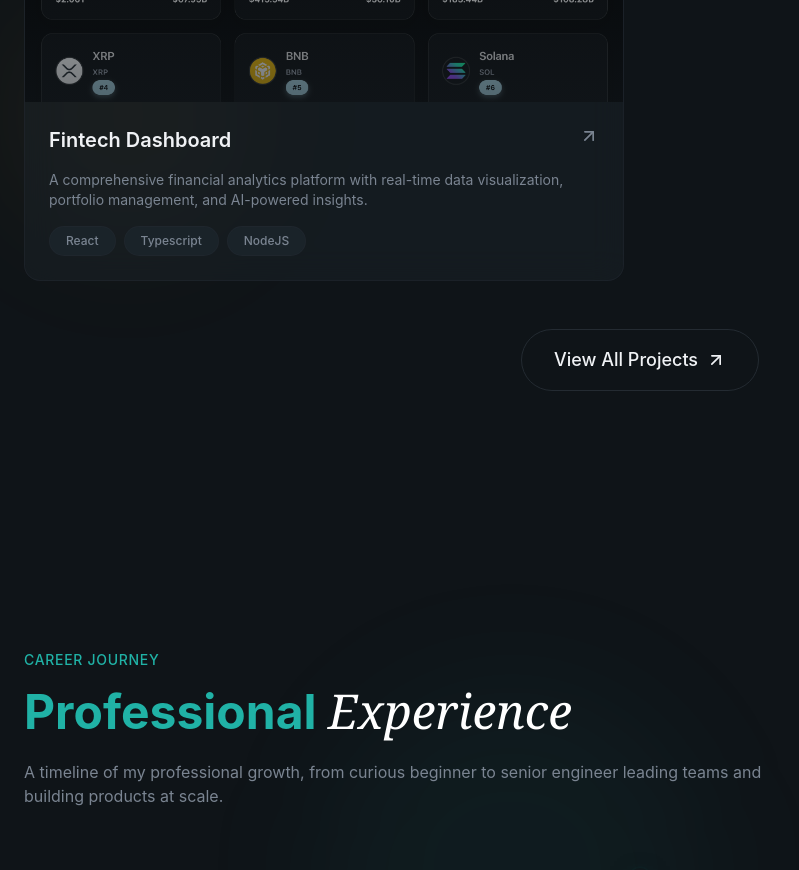
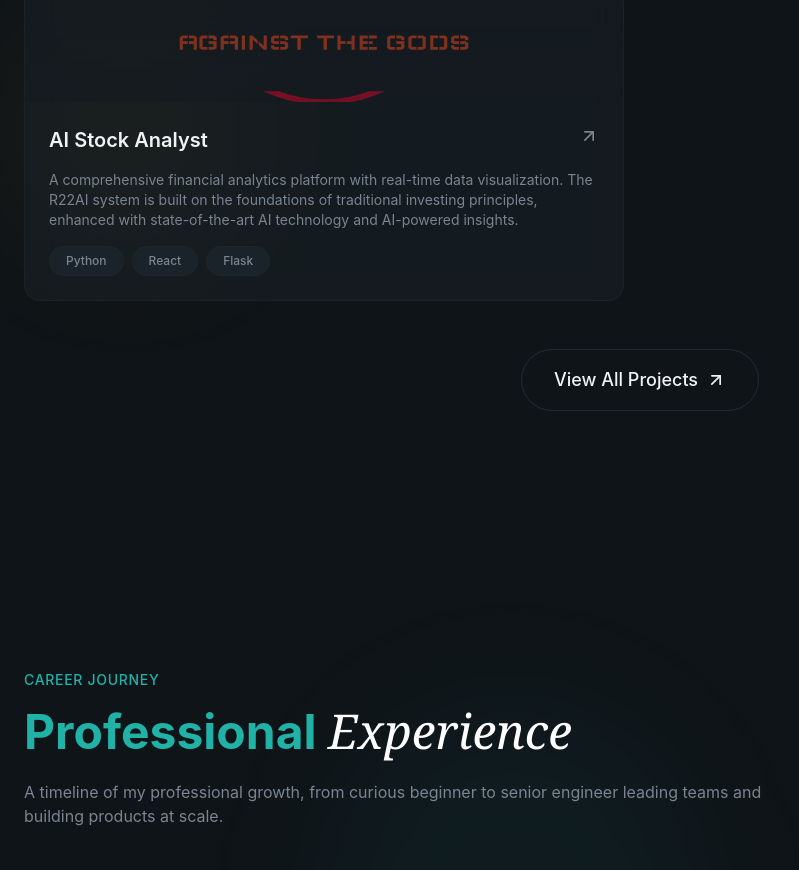
Before and after one commit to sasads2811/portfolio, a React app: page / in a window 1280 px wide. Shown: the part 2580-3450 px from the top of the page, without its empty margins (0-799 px from the left). Built offline with nearby package versions, Linux system fonts and the light colour scheme; the HTML template or start-up script is replaced by a standard one.

Commit message:
fix project 1

```diff
--- a/src/sections/Projects.tsx
+++ b/src/sections/Projects.tsx
@@ -2,13 +2,13 @@ import { ArrowUpRight, Github } from 'lucide-react';
 import { AnimatedBorderButton } from '../components/AnimatedBorderButton';
 const projects = [
   {
-    title: 'Fintech Dashboard',
+    title: 'AI Stock Analyst',
     description:
-      'A comprehensive financial analytics platform with real-time data visualization, portfolio management, and AI-powered insights.',
+      'A comprehensive financial analytics platform with real-time data visualization. The R22AI system is built on the foundations of traditional investing principles, enhanced with state-of-the-art AI technology and AI-powered insights.',
     image: '/projects/project1.png',
-    tags: ['React', 'Typescript', 'NodeJS'],
-    link: '#',
-    github: '#',
+    tags: ['Python', 'React', 'Flask'],
+    link: 'https://r22ai.de/',
+    github: '',
   },
   // {
   //   title: 'E-Commerce Platform',
@@ -89,12 +89,16 @@ export const Projects = () => {
                   <a
                     href={project.link}
                     className="p-3 rounded-full glass hover:bg-primary hover:text-primary-foreground transition-all"
+                    target="_blank"
+                    rel="noopener noreferrer"
                   >
                     <ArrowUpRight className="w-5 h-5" />
                   </a>
                   <a
                     href={project.github}
                     className="p-3 rounded-full glass hover:bg-primary hover:text-primary-foreground transition-all"
+                    target="_blank"
+                    rel="noopener noreferrer"
                   >
                     <Github className="w-5 h-5" />
                   </a>
```
Also changed, not shown: public/projects/project1.png.
